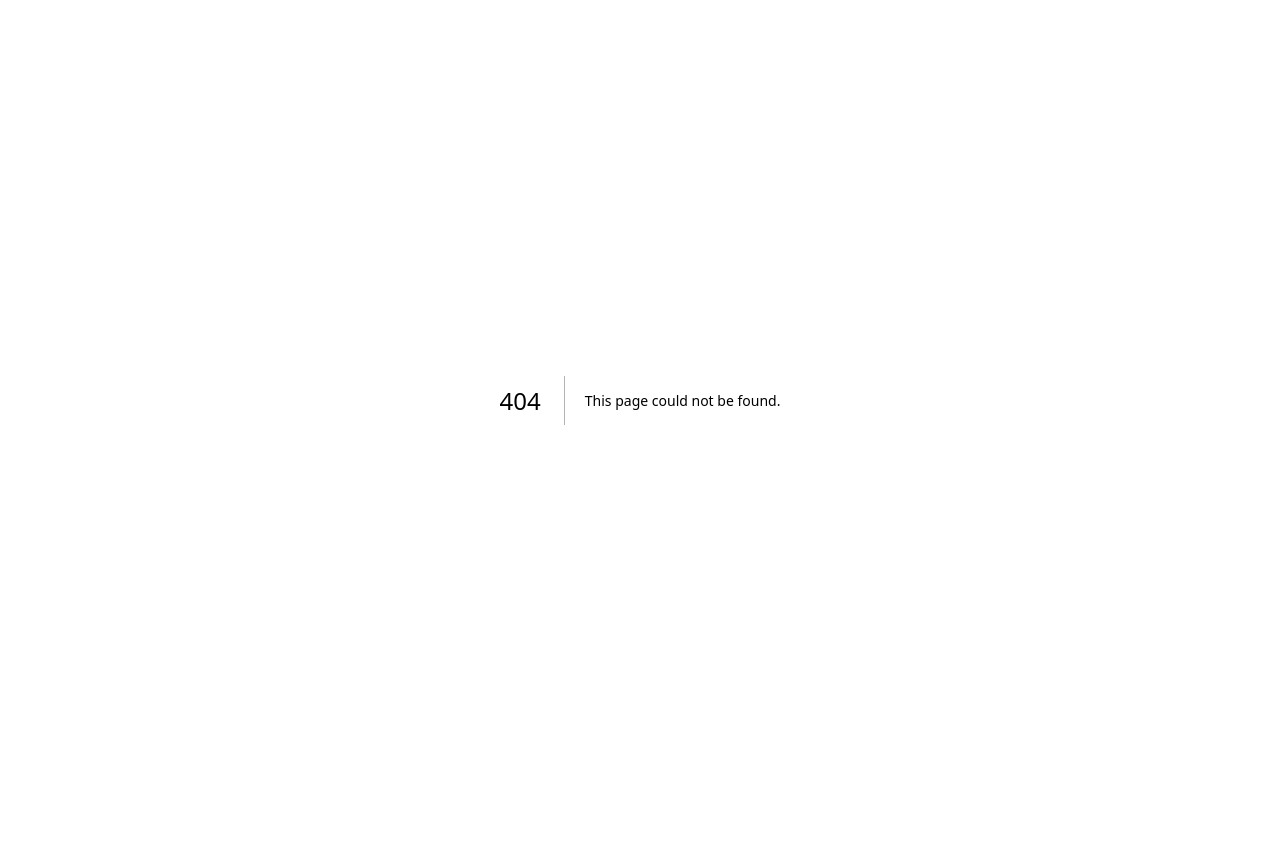
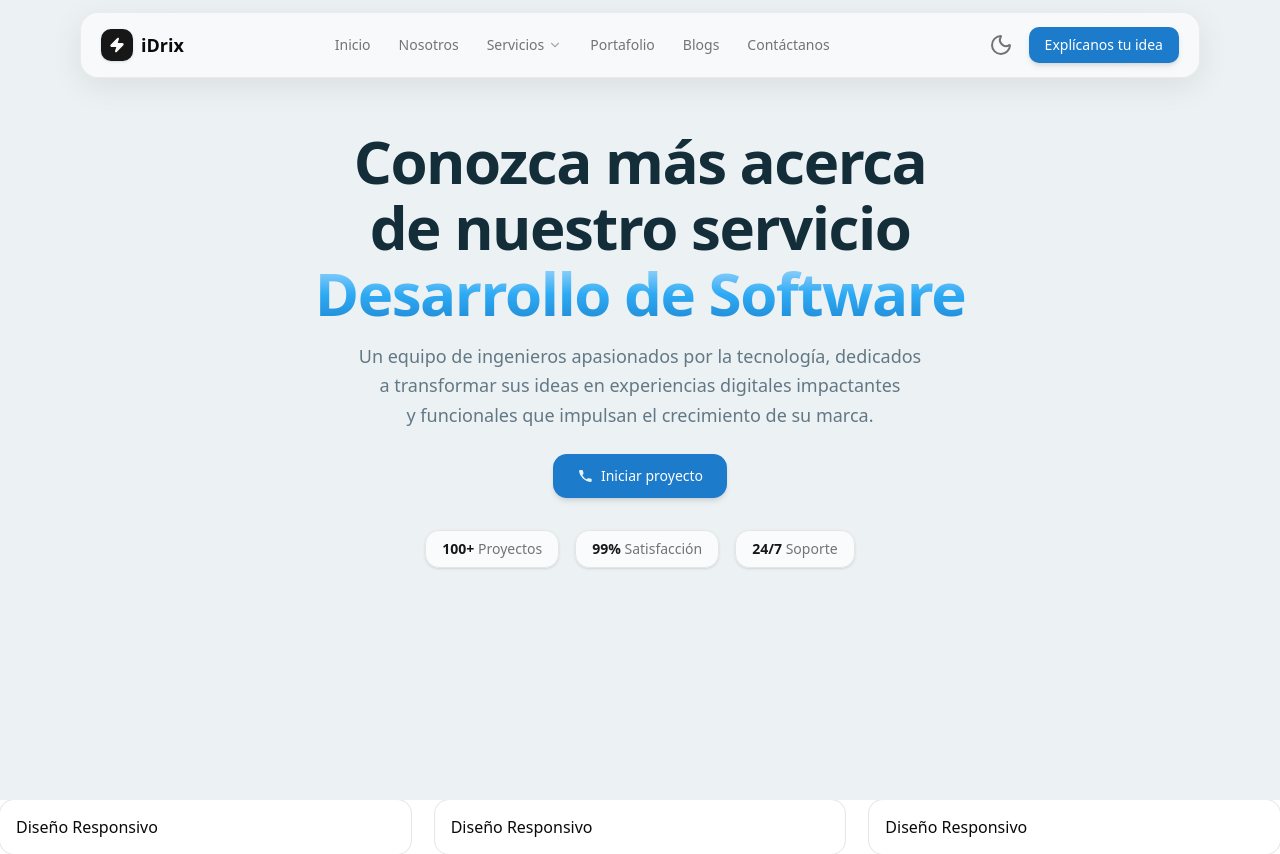
Before and after one commit to Miasoled/iDrix-Web, a Next.js app: page /servicios/disenio-web in a window 1280 px wide. Before the commit this address had no page. Before the commit the page ends 800 px from the top, so only its background shows below. Built offline with nearby package versions, Linux system fonts and the light colour scheme.

Commit message:
hero-services

```diff
--- a/app/servicios/desarrollo-movil/page.tsx
+++ b/app/servicios/desarrollo-movil/page.tsx
@@ -1,3 +1,10 @@
+import { Navbar } from "@/components/Navbar";
+import { HeroSection } from "@/components/hero-section";
+
 export default function DesarrolloMovil() {
-  return <h1>Desarrollo de app moviles</h1>;
+  return (
+    <main className="min-h-screen bg-background">
+      <h1>Hola como estás</h1>
+    </main>
+  );
 }
--- /dev/null
+++ b/app/servicios/disenio-web/page.tsx
@@ -0,0 +1,30 @@
+import { Navbar } from "@/components/Navbar";
+import {HeroWeb} from "@/components/hero-Services/hero-web";
+import {Card, CardHeader, CardTitle} from "@/components/ui/card";
+
+
+export default function Page() {
+    return (
+        <main className="min-h-screen bg-background">
+            <Navbar />
+            <HeroWeb />
+            <div className="grid grid-cols-1 sm:grid-cols-2 lg:grid-cols-3 gap-6">
+                <Card>
+                    <CardHeader>
+                        <CardTitle>Diseño Responsivo</CardTitle>
+                    </CardHeader>
+                </Card>
+                <Card>
+                    <CardHeader>
+                        <CardTitle>Diseño Responsivo</CardTitle>
+                    </CardHeader>
+                </Card>
+                <Card>
+                    <CardHeader>
+                        <CardTitle>Diseño Responsivo</CardTitle>
+                    </CardHeader>
+                </Card>
+            </div>
+        </main>
+    );
+}
--- a/components/Navbar.tsx
+++ b/components/Navbar.tsx
@@ -23,7 +23,7 @@ const serviciosDropdown = [
     label: "Desarrollo de Aplicaciones Móviles",
     href: "/servicios/desarrollo-movil",
   },
-  { label: "Diseño de Sitios Web", href: "/servicios/diseño-web" },
+  { label: "Diseño de Sitios Web", href: "/servicios/disenio-web" },
   { label: "ERP", href: "/servicios/erp" },
   {
     label: "Geolocalizacion para vendedores",
--- /dev/null
+++ b/components/hero-Services/hero-web.tsx
@@ -0,0 +1,70 @@
+export function HeroWeb() {
+  return (
+    <section
+      className="relative flex min-h-[100svh] flex-col items-center justify-between overflow-hidden pt-24 pb-0 transition-colors duration-500 md:pt-28 lg:pt-32"
+      style={{ background: "var(--hero-bg)" }}
+    >
+
+
+      {/* Content */}
+        <div className="relative z-10 flex w-full max-w-4xl flex-col items-center px-4 text-center">
+
+        {/* Heading */}
+        <h1 className="mb-4 text-balance text-4xl font-semibold leading-[1.1] tracking-tight text-[hsl(200,50%,15%)] transition-all dark:bg-gradient-to-b dark:from-white dark:to-white/70 dark:bg-clip-text dark:text-transparent md:text-5xl lg:text-6xl">
+            Conozca más acerca de nuestro servicio <br />
+            <span className="light-text-gradient">
+            Desarrollo de Software
+            </span>
+        </h1>
+
+        {/* Subtitle */}
+        <p className="mb-6 max-w-2xl text-balance text-base leading-relaxed text-[hsl(200,15%,45%)] dark:text-muted-foreground md:text-lg">
+            Un equipo de ingenieros apasionados por la tecnología, dedicados a transformar
+            sus ideas en experiencias digitales impactantes y funcionales que impulsan el
+            crecimiento de su marca.
+        </p>
+
+        {/* CTA */}
+        <button className="mb-8 flex items-center gap-2 rounded-xl bg-[hsl(207,76%,45%)] px-6 py-3 text-sm font-medium text-white shadow-md transition-all hover:bg-[hsl(207,76%,40%)] dark:shadow-[0_0_30px_-5px_rgba(28,126,201,0.6)]">
+            <svg
+            width="16"
+            height="16"
+            viewBox="0 0 24 24"
+            fill="none"
+            className="opacity-90"
+            >
+            <path
+                d="M22 16.92V19a2 2 0 0 1-2.18 2A19.79 19.79 0 0 1 3 5.18 2 2 0 0 1 5 3h2.09a2 2 0 0 1 2 1.72c.12.81.3 1.6.55 2.36a2 2 0 0 1-.45 2.11L8.09 10.91a16 16 0 0 0 6 6l1.72-1.09a2 2 0 0 1 2.11-.45c.76.25 1.55.43 2.36.55A2 2 0 0 1 22 16.92z"
+                fill="currentColor"
+            />
+            </svg>
+            Iniciar proyecto
+        </button>
+
+        {/* Stats */}
+        <div className="flex flex-wrap items-center justify-center gap-4">
+            {[
+            { value: "100+", label: "Proyectos" },
+            { value: "99%", label: "Satisfacción" },
+            { value: "24/7", label: "Soporte" },
+            ].map((item) => (
+            <div
+                key={item.label}
+                className="rounded-xl border border-border bg-white/70 px-4 py-2 text-sm shadow-sm backdrop-blur dark:bg-white/5"
+            >
+                <span className="font-semibold text-primary">
+                {item.value}
+                </span>{" "}
+                <span className="text-muted-foreground">
+                {item.label}
+                </span>
+            </div>
+            ))}
+        </div>
+        </div>
+
+
+
+    </section>
+  );
+}
```
Also changed, not shown: components/hero-Services/hero-movil.tsx (added).
